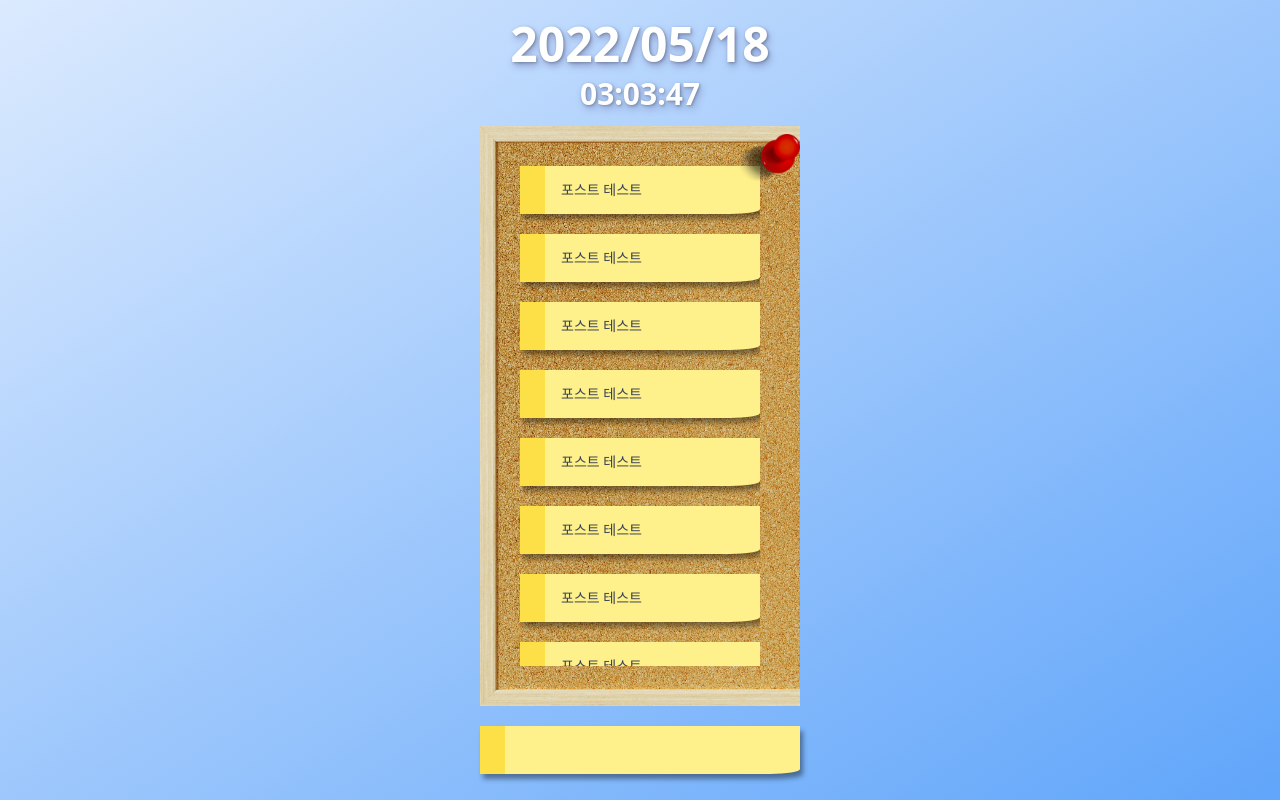
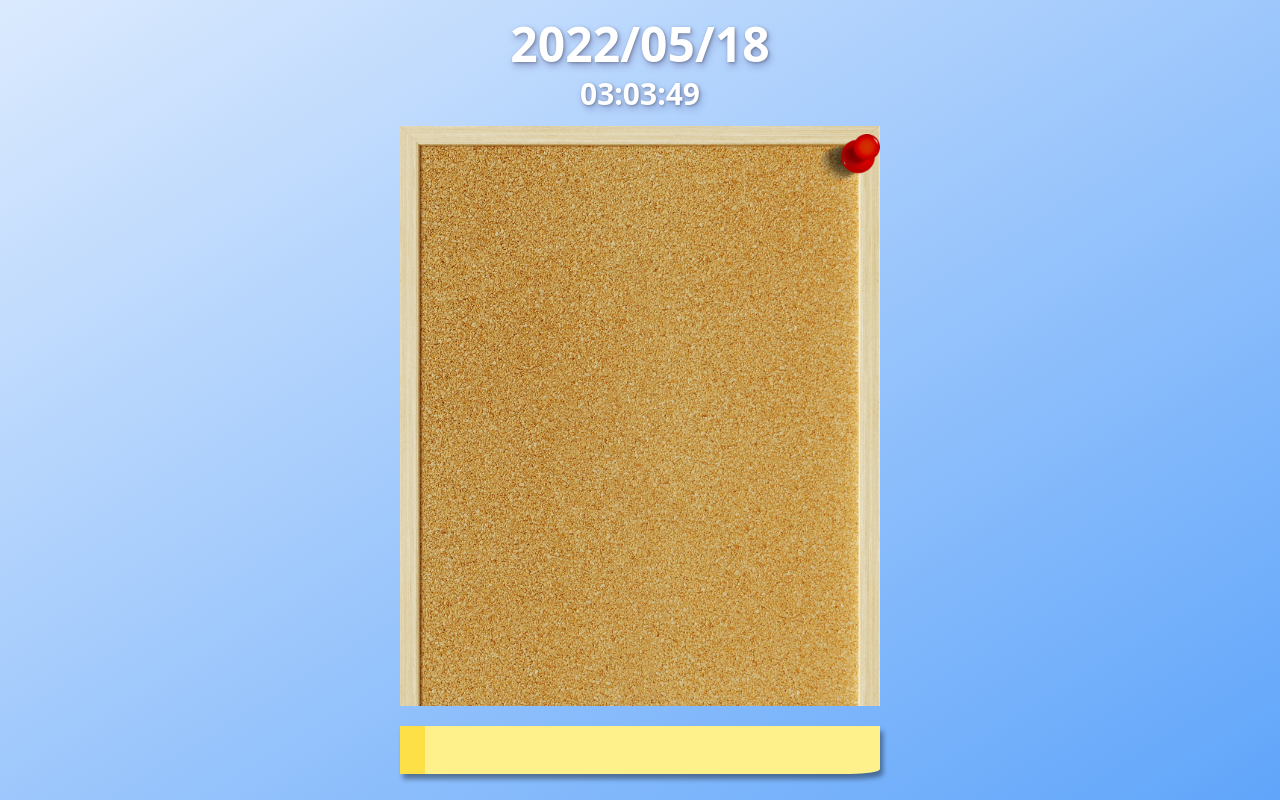
Before and after one commit to kjw-blog/todoboard, a Next.js app: page / in a window 1280 px wide. Built offline with nearby package versions, Linux system fonts and the light colour scheme.

Commit message:
포스트를 저장하는 로컬스토리지 추가

```diff
--- a/components/board/Post.jsx
+++ b/components/board/Post.jsx
@@ -1,6 +1,6 @@
 export default function Post({ text }) {
   return (
-    <li className="border-l-[25px] border-l-yellow-300 flex items-center bg-yellow-200 h-12 px-4 text-gray-700 text-sm transition-all focus:shadow-hover focus:rounded-br-hover shadow-post hover:shadow-hover rounded-br-post hover:rounded-br-hover">
+    <li className="border-l-[25px] border-l-yellow-300 flex items-center bg-yellow-200 h-12 px-4 text-gray-500 font-bold text-sm transition-all focus:shadow-hover focus:rounded-br-hover shadow-post hover:shadow-hover rounded-br-post hover:rounded-br-hover">
       {text}
     </li>
   );
--- a/components/common/Board.jsx
+++ b/components/common/Board.jsx
@@ -1,24 +1,43 @@
+import { useState, useEffect } from 'react';
 import Image from 'next/image';
+
 import Post from '../board/Post';
+import { list } from 'postcss';
 
 export default function Board() {
+  const [render, setRender] = useState(false);
+  const [postList, setPostList] = useState([]);
+
+  const insert = (e) => {
+    const text = e.target.value;
+
+    if (e.key === 'Enter') {
+      if (text) {
+        localStorage.clear();
+
+        localStorage.setItem('list', JSON.stringify([...postList, text]));
+        e.target.value = '';
+        setRender((prev) => !prev);
+      } else {
+        alert('빈 포스트 입니다.');
+      }
+    }
+  };
+
+  useEffect(() => {
+    const list = localStorage.getItem('list');
+    if (list) {
+      setPostList(JSON.parse(list));
+    }
+  }, [render]);
+
   return (
     <>
-      <div className="relative w-[25%] p-10 space-y-2 select-none min-h-[72.5%] max-h-[72.5%] bg-board bg-cover">
-        <div className="overflow-scroll scrollbar-hide h-full w-full">
-          <ul className="grid grid-cols-1 justify-start space-y-5 items-start">
-            <Post text="포스트 테스트" />
-            <Post text="포스트 테스트" />
-            <Post text="포스트 테스트" />
-            <Post text="포스트 테스트" />
-            <Post text="포스트 테스트" />
-            <Post text="포스트 테스트" />
-            <Post text="포스트 테스트" />
-            <Post text="포스트 테스트" />
-            <Post text="포스트 테스트" />
-            <Post text="포스트 테스트" />
-            <Post text="포스트 테스트" />
-            <Post text="포스트 테스트" />
+      <div className="relative w-[25%] min-w-[480px] p-10 pt-20 space-y-2 select-none min-h-[72.5%] max-h-[72.5%] bg-board bg-cover">
+        <div className="overflow-y-scroll scrollbar-hide h-full w-full">
+          <ul className="grid transition-all grid-cols-1 justify-start space-y-5 items-start">
+            {postList.length > 0 &&
+              postList.map((post) => <Post key={post} text={post} />)}
           </ul>
         </div>
         <div className="absolute top-0 right-0">
@@ -27,7 +46,8 @@ export default function Board() {
       </div>
       <input
         type="text"
-        className="outline-none border-l-[25px] border-l-yellow-300 bg-yellow-200 w-[25%] h-12 px-4 text-gray-700 text-sm transition-all focus:shadow-hover focus:rounded-br-hover shadow-post hover:shadow-hover rounded-br-post hover:rounded-br-hover"
+        onKeyPress={insert}
+        className="outline-none border-l-[25px] min-w-[480px]  border-l-yellow-300 bg-yellow-200 w-[25%] h-12 px-4 text-gray-500 font-bold text-sm transition-all focus:shadow-hover focus:rounded-br-hover shadow-post hover:shadow-hover rounded-br-post hover:rounded-br-hover"
       />
     </>
   );
--- a/package.json
+++ b/package.json
@@ -13,6 +13,7 @@
     "next": "12.1.6",
     "react": "18.1.0",
     "react-dom": "18.1.0",
+    "react-hook-form": "^7.31.1",
     "tailwind-scrollbar-hide": "^1.1.7"
   },
   "devDependencies": {
```
Also changed, not shown: 2 other files (tests, documents, lock files or other folders).
